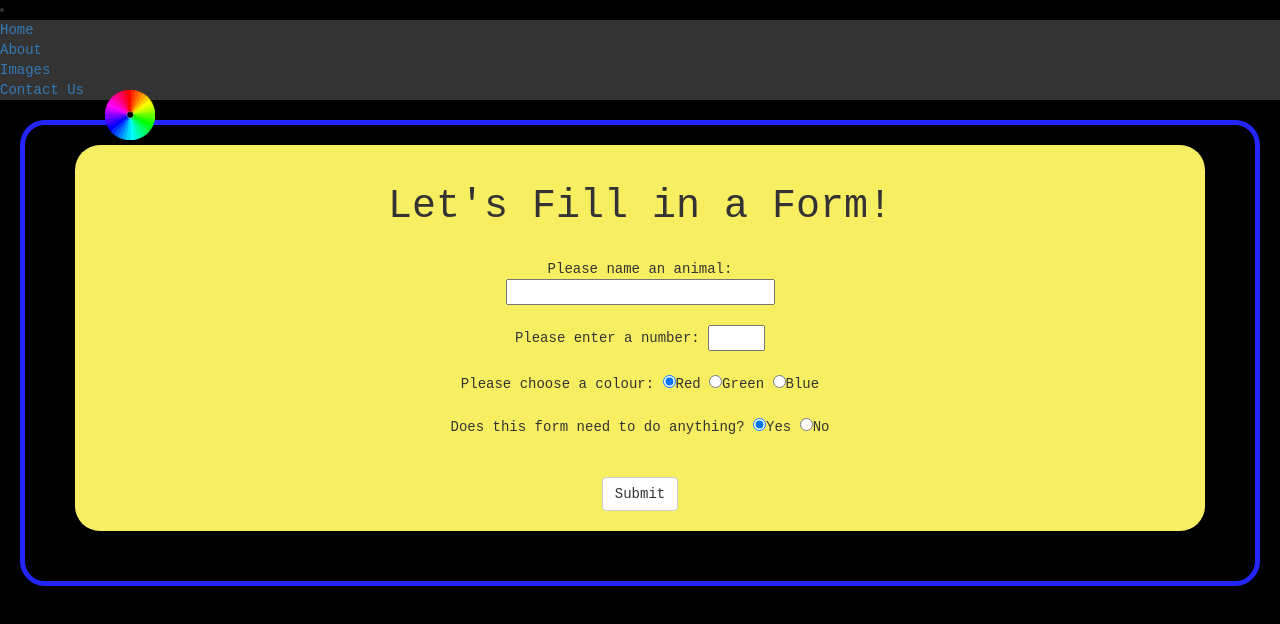
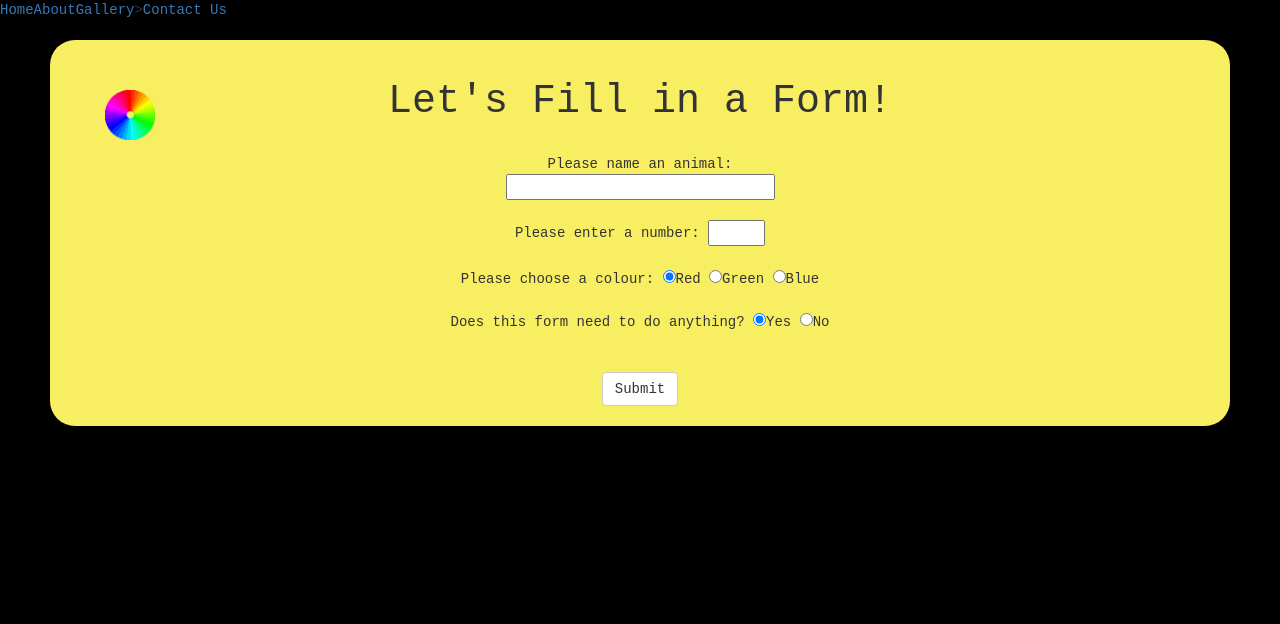
Before and after one commit to ldilorenzo/milestone-1-2, a plain HTML site: page VisualStudioCode_test.html in a window 1280 px wide. Drawn offline with nearby package versions, Linux system fonts and the light colour scheme.

Commit message:
updated code

```diff
--- a/VisualStudioCode_test.html
+++ b/VisualStudioCode_test.html
@@ -152,7 +152,7 @@ function doStuff(){ //function called when button is pressed.
 
 </head>
 <body>
-<!--navigation bar-->
+<!--navigation bar wont work--
 <header>
     <nav>
          <li>
@@ -163,7 +163,17 @@ function doStuff(){ //function called when button is pressed.
         </li>
     </nav>
 </header>
-
+-->
+<header>
+    <table>
+        <tr>
+            <td><a href=#>Home</a></td>
+            <td><a href=#>About</a></td>
+            <td><a href=#>Gallery</a>></td>
+            <td><a href=#>Contact Us</a></td>
+        </tr>
+    </table>
+</header>
 
 <div id="outline">
 <div id="bgstyle">
--- a/style.css
+++ b/style.css
@@ -14,23 +14,7 @@ h1:hover{
         transition-timing-function: ease-in-out;
     }
 
-   nav ul {
-        list-style-type: none;
-        margin: 0;
-        padding: 0;
-        overflow: hidden;
-        background-color: #333;
-      }
-
-  nav ul  li {
-        display: inline;
-      }
-
-   nav ul li a {
-        display: block;
-        padding: 8px;
-        background-color: #dddddd;
-      }
+   td
 
 
 #outline {
```
